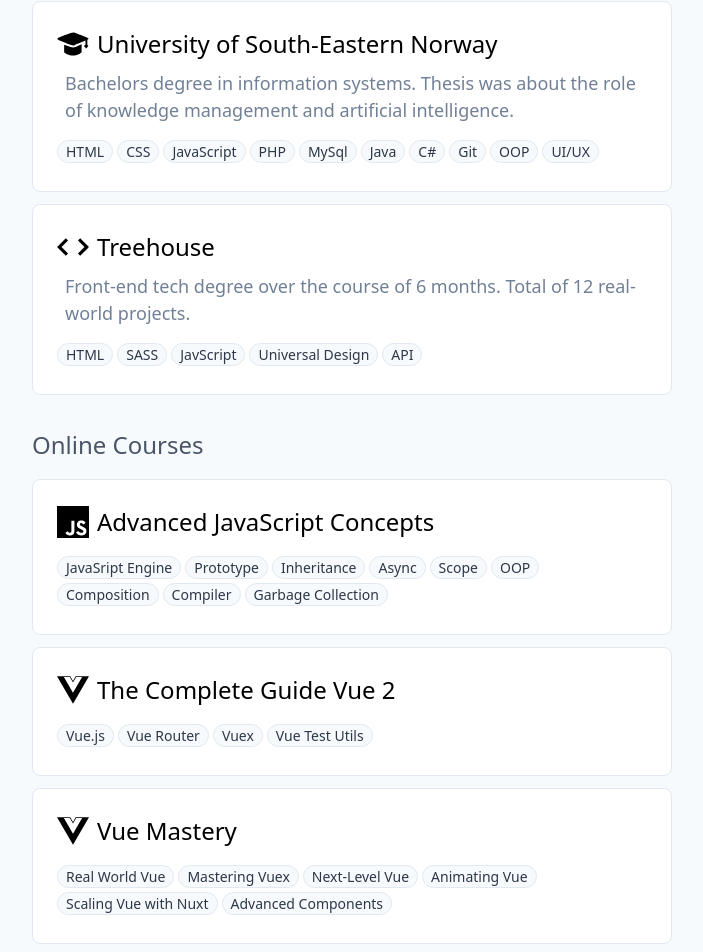
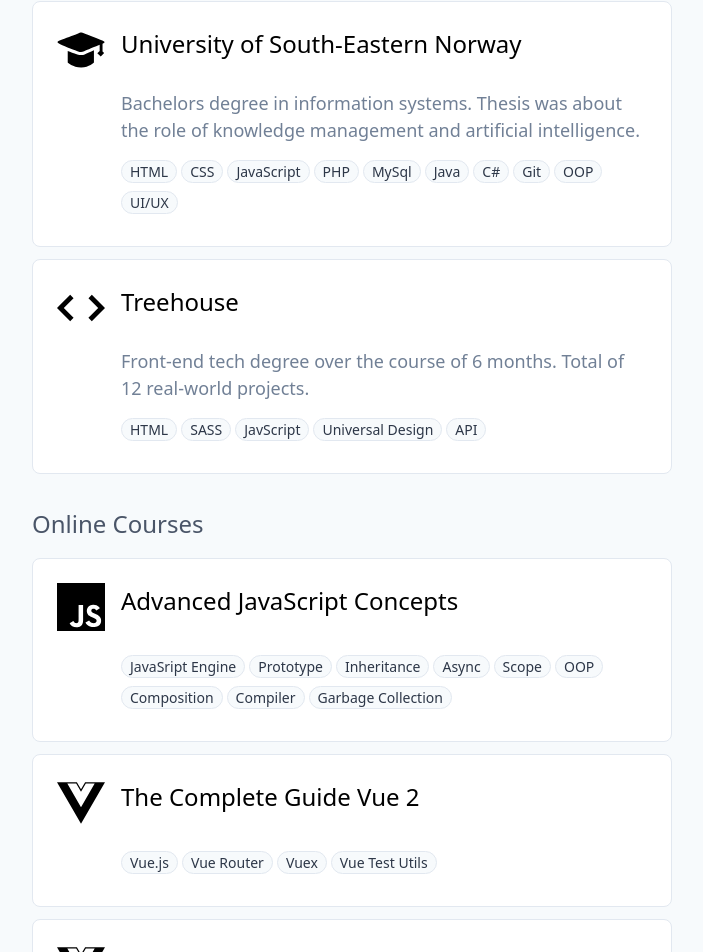
Before and after one commit to wiu753/martinwiu.com, a Nuxt app: page /knowledge in a window 1280 px wide. Shown: the part 504-1456 px from the top of the page, without its empty margins (224-927 px from the left). Built offline with nearby package versions, Linux system fonts and the light colour scheme.

Commit message:
Style knowledge cards

```diff
--- a/pages/knowledge.vue
+++ b/pages/knowledge.vue
@@ -7,13 +7,13 @@
     <div class="mb-2 lg:mb-3">
       <a href="https://www.usn.no/english/">
         <div class="rounded-lg bg-white p-2 border border-gray-300 md:p-4 lg:p-6 me-transition hover:bg-gray-300 active:bg-gray-400">
-          <div class="flex items-center">
-            <div class="mr-2"><svg class="w-8" xmlns="http://www.w3.org/2000/svg" viewBox="0 0 1000 1000"><path d="M948.6 367.7v162.1l34.1 34.1-71.1 74.1-72-71.9 49.3-44.9v-128C679.5 479.6 612.4 506.4 566 527.4s-79.9 20.8-125.9 3.5c-46-17.4-265.2-97.3-374.1-149.4-72.6-34.8-77.3-56.8 1.2-86.3 102.5-38.9 271.9-101.3 361.7-135.3 53.2-21.5 81.3-33.2 130.1-8.7 87.1 36 286.2 110.7 385.2 151.6 86.3 37.5 28.4 49.8 4.4 64.9zM576.1 591.6c50.6-20.9 118.9-55.4 193.3-87.3v256S673.2 862.7 504 862.7c-182.2 0-280.6-102.4-280.6-102.4v-239c57.4 23.4 121.9 43.5 200 70.3 48 17.1 109.1 23 152.7 0z"/></svg></div>
-            <h3 class="text-lg xl:text-2xl">University of South-Eastern Norway</h3>
+          <div class="md:flex md:flex-row">
+            <div class="mr-2 flex justify-center mb-2"><svg class="w-8 lg:w-12" xmlns="http://www.w3.org/2000/svg" viewBox="0 0 1000 1000"><path d="M948.6 367.7v162.1l34.1 34.1-71.1 74.1-72-71.9 49.3-44.9v-128C679.5 479.6 612.4 506.4 566 527.4s-79.9 20.8-125.9 3.5c-46-17.4-265.2-97.3-374.1-149.4-72.6-34.8-77.3-56.8 1.2-86.3 102.5-38.9 271.9-101.3 361.7-135.3 53.2-21.5 81.3-33.2 130.1-8.7 87.1 36 286.2 110.7 385.2 151.6 86.3 37.5 28.4 49.8 4.4 64.9zM576.1 591.6c50.6-20.9 118.9-55.4 193.3-87.3v256S673.2 862.7 504 862.7c-182.2 0-280.6-102.4-280.6-102.4v-239c57.4 23.4 121.9 43.5 200 70.3 48 17.1 109.1 23 152.7 0z"/></svg></div>
+            <h3 class="text-lg xl:text-2xl text-center md:ml-2">University of South-Eastern Norway</h3>
           </div>
-          <p class="lg:text-lg mt-2 ml-2 text-gray-600">Bachelors degree in information systems. Thesis was about the role of knowledge management and artificial intelligence.</p>
-          <div class="flex flex-row flex-wrap mt-4">
-            <span v-for="(skill, index) in usnSkills" :key="index" class=" text-xs lg:text-sm bg-gray-100 text-gray-800 border border-gray-300 px-2 mr-1 mb-1 rounded-full">{{ skill }}</span>
+          <p class="lg:text-lg mt-2 ml-2 sm:text-center md:text-left md:ml-12 lg:ml-16 text-gray-600">Bachelors degree in information systems. Thesis was about the role of knowledge management and artificial intelligence.</p>
+          <div class="flex flex-row flex-wrap justify-center md:justify-start md:ml-12 lg:ml-16 lg:ml-16 ml-2 mt-4">
+            <span v-for="(skill, index) in usnSkills" :key="index" class="text-xs lg:text-sm bg-gray-100 text-gray-800 border border-gray-300 px-2 mr-1 mb-2 rounded-full">{{ skill }}</span>
           </div>
         </div>
       </a>
@@ -22,13 +22,13 @@
     <div class="mb-2 lg:mb-3">
       <a href="https://www.credential.net/9a6b440d-caf7-4377-b1cc-1274ffcc2ce3">
         <div class="rounded-lg bg-white p-2 border border-gray-300 md:p-4 lg:p-6 me-transition hover:bg-gray-300 active:bg-gray-400">
-          <div class="flex items-center">
-            <div class="mr-2"><svg class="w-8" xmlns="http://www.w3.org/2000/svg" viewBox="0 0 20 20"><path d="M.7 9.3l4.8-4.8 1.4 1.42L2.84 10l4.07 4.07-1.41 1.42L0 10l.7-.7zm18.6 1.4l.7-.7-5.49-5.49-1.4 1.42L17.16 10l-4.07 4.07 1.41 1.42 4.78-4.78z"/></svg></div>
-            <h3 class="text-lg xl:text-2xl">Treehouse</h3>
+          <div class="md:flex md:flex-row">
+            <div class="mr-2 flex justify-center mb-2"><svg class="w-8 lg:w-12" xmlns="http://www.w3.org/2000/svg" viewBox="0 0 20 20"><path d="M.7 9.3l4.8-4.8 1.4 1.42L2.84 10l4.07 4.07-1.41 1.42L0 10l.7-.7zm18.6 1.4l.7-.7-5.49-5.49-1.4 1.42L17.16 10l-4.07 4.07 1.41 1.42 4.78-4.78z"/></svg></div>
+            <h3 class="text-lg xl:text-2xl text-center md:ml-2">Treehouse</h3>
           </div>
-          <p class="lg:text-lg mt-2 ml-2 text-gray-600">Front-end tech degree over the course of 6 months. Total of 12 real-world projects.</p>
-          <div class="flex flex-row flex-wrap mt-4">
-            <span v-for="(skill, index) in treehouseSkills" :key="index" class=" text-xs lg:text-sm bg-gray-100 text-gray-800 border border-gray-300 px-2 mr-1 mb-1 rounded-full">{{ skill }}</span>
+          <p class="lg:text-lg mt-2 ml-2 sm:text-center md:text-left md:ml-12 lg:ml-16 text-gray-600">Front-end tech degree over the course of 6 months. Total of 12 real-world projects.</p>
+          <div class="flex flex-row flex-wrap justify-center md:justify-start md:ml-12 lg:ml-16 lg:ml-16 ml-2 mt-4">
+            <span v-for="(skill, index) in treehouseSkills" :key="index" class="text-xs lg:text-sm bg-gray-100 text-gray-800 border border-gray-300 px-2 mr-1 mb-2 rounded-full">{{ skill }}</span>
           </div>
         </div>
       </a>
@@ -39,12 +39,12 @@
     <div class="mb-2 lg:mb-3">
       <a href="https://www.udemy.com/course/advanced-javascript-concepts/">
         <div class="rounded-lg bg-white p-2 border border-gray-300 md:p-4 lg:p-6 me-transition hover:bg-gray-300 active:bg-gray-400">
-          <div class="flex items-center">
-            <div class="mr-2"><svg class="w-8" viewBox="0 0 24 24" xmlns="http://www.w3.org/2000/svg"><path d="M0 0h24v24H0V0zm22.034 18.276c-.175-1.095-.888-2.015-3.003-2.873-.736-.345-1.554-.585-1.797-1.14-.091-.33-.105-.51-.046-.705.15-.646.915-.84 1.515-.66.39.12.75.42.976.9 1.034-.676 1.034-.676 1.755-1.125-.27-.42-.404-.601-.586-.78-.63-.705-1.469-1.065-2.834-1.034l-.705.089c-.676.165-1.32.525-1.71 1.005-1.14 1.291-.811 3.541.569 4.471 1.365 1.02 3.361 1.244 3.616 2.205.24 1.17-.87 1.545-1.966 1.41-.811-.18-1.26-.586-1.755-1.336l-1.83 1.051c.21.48.45.689.81 1.109 1.74 1.756 6.09 1.666 6.871-1.004.029-.09.24-.705.074-1.65l.046.067zm-8.983-7.245h-2.248c0 1.938-.009 3.864-.009 5.805 0 1.232.063 2.363-.138 2.711-.33.689-1.18.601-1.566.48-.396-.196-.597-.466-.83-.855-.063-.105-.11-.196-.127-.196l-1.825 1.125c.305.63.75 1.172 1.324 1.517.855.51 2.004.675 3.207.405.783-.226 1.458-.691 1.811-1.411.51-.93.402-2.07.397-3.346.012-2.054 0-4.109 0-6.179l.004-.056z"/></svg></div>
-            <h3 class="text-lg xl:text-2xl">Advanced JavaScript Concepts</h3>
+          <div class="md:flex md:flex-row">
+            <div class="mr-2 flex justify-center mb-2"><svg class="w-8 lg:w-12" viewBox="0 0 24 24" xmlns="http://www.w3.org/2000/svg"><path d="M0 0h24v24H0V0zm22.034 18.276c-.175-1.095-.888-2.015-3.003-2.873-.736-.345-1.554-.585-1.797-1.14-.091-.33-.105-.51-.046-.705.15-.646.915-.84 1.515-.66.39.12.75.42.976.9 1.034-.676 1.034-.676 1.755-1.125-.27-.42-.404-.601-.586-.78-.63-.705-1.469-1.065-2.834-1.034l-.705.089c-.676.165-1.32.525-1.71 1.005-1.14 1.291-.811 3.541.569 4.471 1.365 1.02 3.361 1.244 3.616 2.205.24 1.17-.87 1.545-1.966 1.41-.811-.18-1.26-.586-1.755-1.336l-1.83 1.051c.21.48.45.689.81 1.109 1.74 1.756 6.09 1.666 6.871-1.004.029-.09.24-.705.074-1.65l.046.067zm-8.983-7.245h-2.248c0 1.938-.009 3.864-.009 5.805 0 1.232.063 2.363-.138 2.711-.33.689-1.18.601-1.566.48-.396-.196-.597-.466-.83-.855-.063-.105-.11-.196-.127-.196l-1.825 1.125c.305.63.75 1.172 1.324 1.517.855.51 2.004.675 3.207.405.783-.226 1.458-.691 1.811-1.411.51-.93.402-2.07.397-3.346.012-2.054 0-4.109 0-6.179l.004-.056z"/></svg></div>
+            <h3 class="text-lg xl:text-2xl text-center md:ml-2">Advanced JavaScript Concepts</h3>
           </div>
-          <div class="flex flex-row flex-wrap mt-4">
-            <span v-for="(skill, index) in jsSkills" :key="index" class=" text-xs lg:text-sm bg-gray-100 text-gray-800 border border-gray-300 px-2 mr-1 mb-1 rounded-full">{{ skill }}</span>
+          <div class="flex flex-row flex-wrap justify-center md:justify-start md:ml-12 lg:ml-16 lg:ml-16 ml-2 mt-4">
+            <span v-for="(skill, index) in jsSkills" :key="index" class="text-xs lg:text-sm bg-gray-100 text-gray-800 border border-gray-300 px-2 mr-1 mb-2 rounded-full">{{ skill }}</span>
           </div>
         </div>
       </a>
@@ -53,12 +53,12 @@
     <div class="mb-2 lg:mb-3">
       <a href="https://www.udemy.com/course/vuejs-2-the-complete-guide/">
         <div class="rounded-lg bg-white p-2 border border-gray-300 md:p-4 lg:p-6 me-transition hover:bg-gray-300 active:bg-gray-400">
-          <div class="flex items-center">
-            <div class="mr-2"><svg class="w-8" viewBox="0 0 24 24" xmlns="http://www.w3.org/2000/svg"><path d="M24 1.61h-9.94L12 5.16 9.94 1.61H0l12 20.78zM12 14.08L5.16 2.23h4.43L12 6.41l2.41-4.18h4.43z"/></svg></div>
-            <h3 class="text-lg xl:text-2xl">The Complete Guide Vue 2</h3>
+          <div class="md:flex md:flex-row">
+            <div class="mr-2 flex justify-center mb-2"><svg class="w-8 lg:w-12" viewBox="0 0 24 24" xmlns="http://www.w3.org/2000/svg"><path d="M24 1.61h-9.94L12 5.16 9.94 1.61H0l12 20.78zM12 14.08L5.16 2.23h4.43L12 6.41l2.41-4.18h4.43z"/></svg></div>
+            <h3 class="text-lg xl:text-2xl text-center md:ml-2">The Complete Guide Vue 2</h3>
           </div>
-          <div class="flex flex-row flex-wrap mt-4">
-            <span v-for="(skill, index) in vueSkills" :key="index" class=" text-xs lg:text-sm bg-gray-100 text-gray-800 border border-gray-300 px-2 mr-1 mb-1 rounded-full">{{ skill }}</span>
+          <div class="flex flex-row flex-wrap justify-center md:justify-start md:ml-12 lg:ml-16 lg:ml-16 ml-2 mt-4">
+            <span v-for="(skill, index) in vueSkills" :key="index" class="text-xs lg:text-sm bg-gray-100 text-gray-800 border border-gray-300 px-2 mr-1 mb-2 rounded-full">{{ skill }}</span>
           </div>
         </div>
       </a>
@@ -67,12 +67,12 @@
     <div class="mb-2 lg:mb-3">
       <a href="https://www.vuemastery.com/courses">
         <div class="rounded-lg bg-white p-2 border border-gray-300 md:p-4 lg:p-6 me-transition hover:bg-gray-300 active:bg-gray-400">
-          <div class="flex items-center">
-            <div class="mr-2"><svg class="w-8" viewBox="0 0 24 24" xmlns="http://www.w3.org/2000/svg"><path d="M24 1.61h-9.94L12 5.16 9.94 1.61H0l12 20.78zM12 14.08L5.16 2.23h4.43L12 6.41l2.41-4.18h4.43z"/></svg></div>
-            <h3 class="text-lg xl:text-2xl">Vue Mastery</h3>
+          <div class="md:flex md:flex-row">
+            <div class="mr-2 flex justify-center mb-2"><svg class="w-8 lg:w-12" viewBox="0 0 24 24" xmlns="http://www.w3.org/2000/svg"><path d="M24 1.61h-9.94L12 5.16 9.94 1.61H0l12 20.78zM12 14.08L5.16 2.23h4.43L12 6.41l2.41-4.18h4.43z"/></svg></div>
+            <h3 class="text-lg xl:text-2xl text-center md:ml-2">Vue Mastery</h3>
           </div>
-          <div class="flex flex-row flex-wrap mt-4">
-            <span v-for="(skill, index) in vuemasterySkills" :key="index" class=" text-xs lg:text-sm bg-gray-100 text-gray-800 border border-gray-300 px-2 mr-1 mb-1 rounded-full">{{ skill }}</span>
+          <div class="flex flex-row flex-wrap justify-center md:justify-start md:ml-12 lg:ml-16 lg:ml-16 ml-2 mt-4">
+            <span v-for="(skill, index) in vuemasterySkills" :key="index" class="text-xs lg:text-sm bg-gray-100 text-gray-800 border border-gray-300 px-2 mr-1 mb-2 rounded-full">{{ skill }}</span>
           </div>
         </div>
       </a>
```
